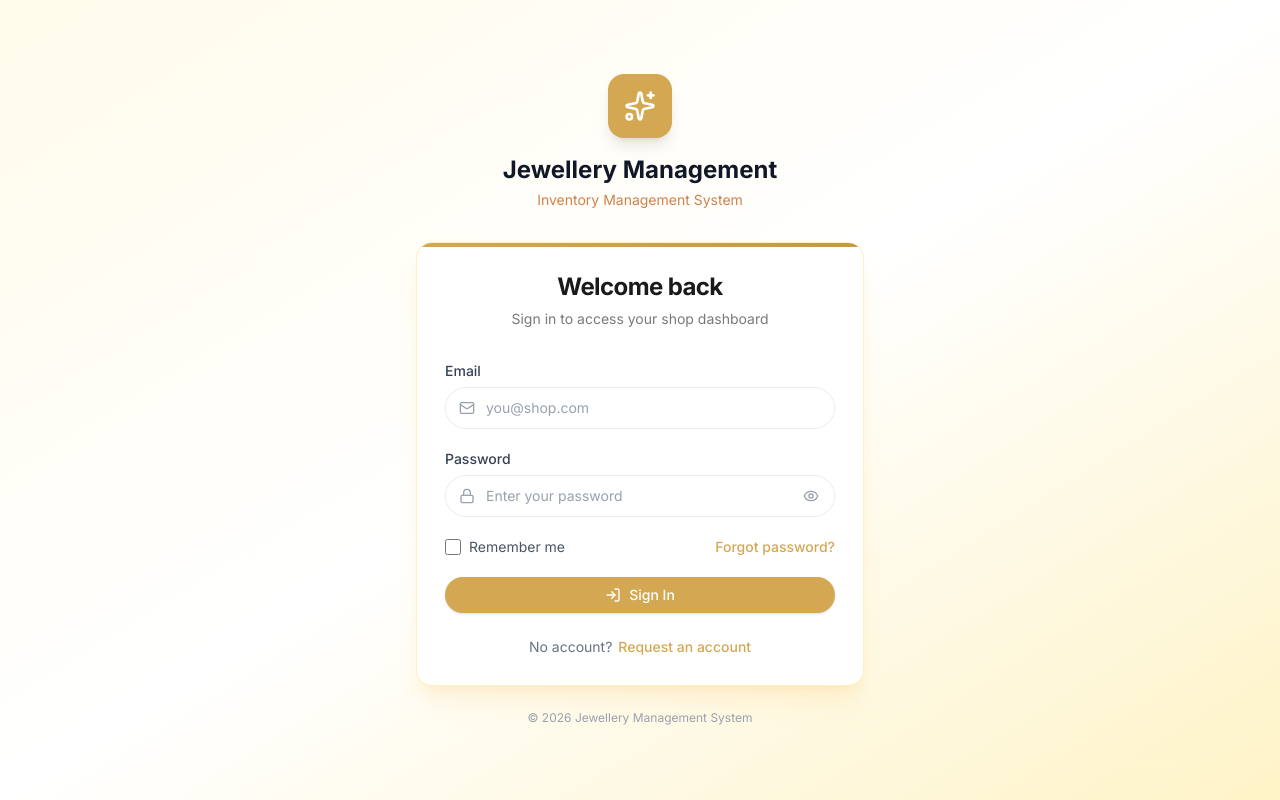
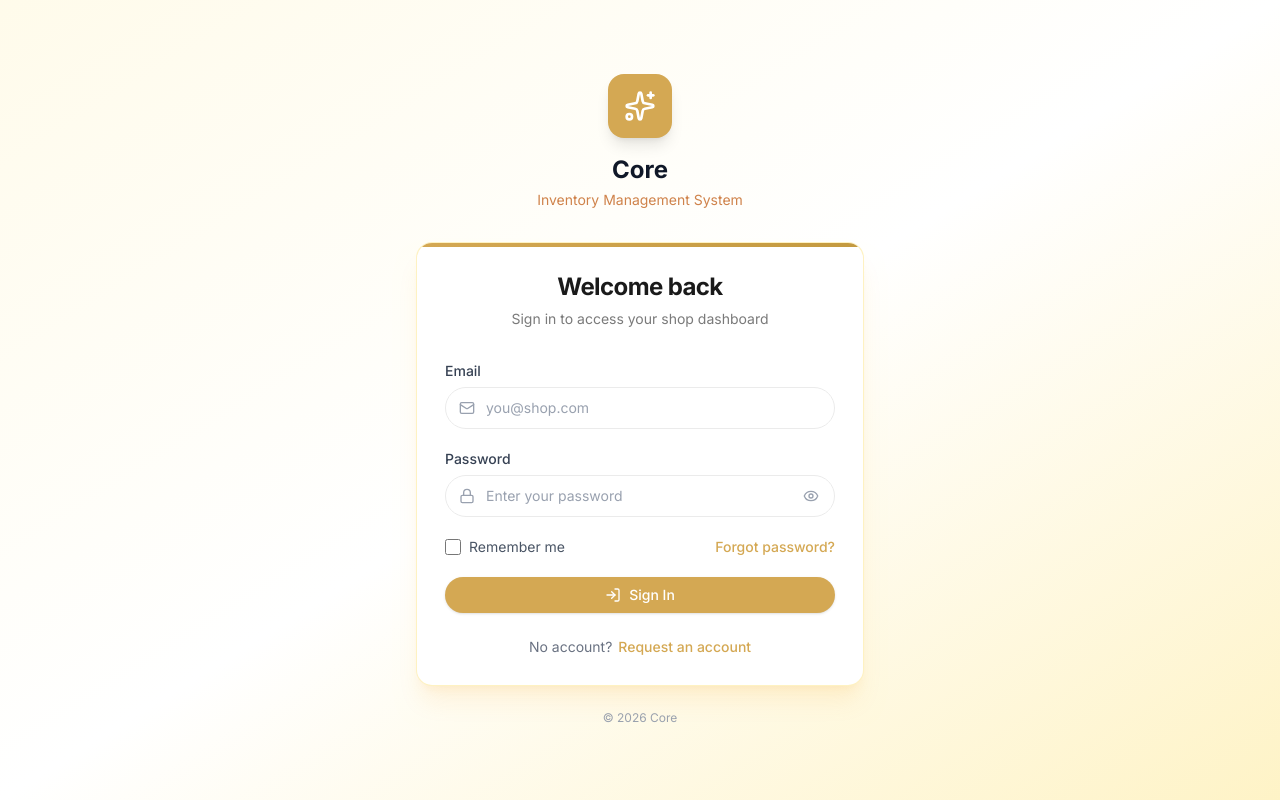
Before and after one commit to ddessynncc22/jewelleyy, a React (Vite) app in the folder frontend/: page /login in a window 1280 px wide. Built offline with nearby package versions, Linux system fonts and the light colour scheme; no server answers.

Commit message:
added new chagne

```diff
--- a/frontend/src/layouts/AuthLayout.jsx
+++ b/frontend/src/layouts/AuthLayout.jsx
@@ -9,7 +9,7 @@ export default function AuthLayout() {
 
   // On a shop subdomain the sign-in page identifies the shop, so staff can tell
   // at a glance they are at the right address.
-  const title = isShopHost && shop ? shop.storeName || shop.name : "Jewellery Management";
+  const title = isShopHost && shop ? shop.storeName || shop.name : "Core";
   const subtitle = isShopHost && shop ? "Shop Sign In" : "Inventory Management System";
 
   return (
@@ -35,7 +35,7 @@ export default function AuthLayout() {
           <Outlet />
         </div>
         <p className="text-center text-xs text-gray-400 mt-6">
-          &copy; {new Date().getFullYear()} Jewellery Management System
+          &copy; {new Date().getFullYear()} Core
         </p>
       </div>
     </div>
```
Also changed, not shown: 1 other file (tests, documents, lock files or other folders).
